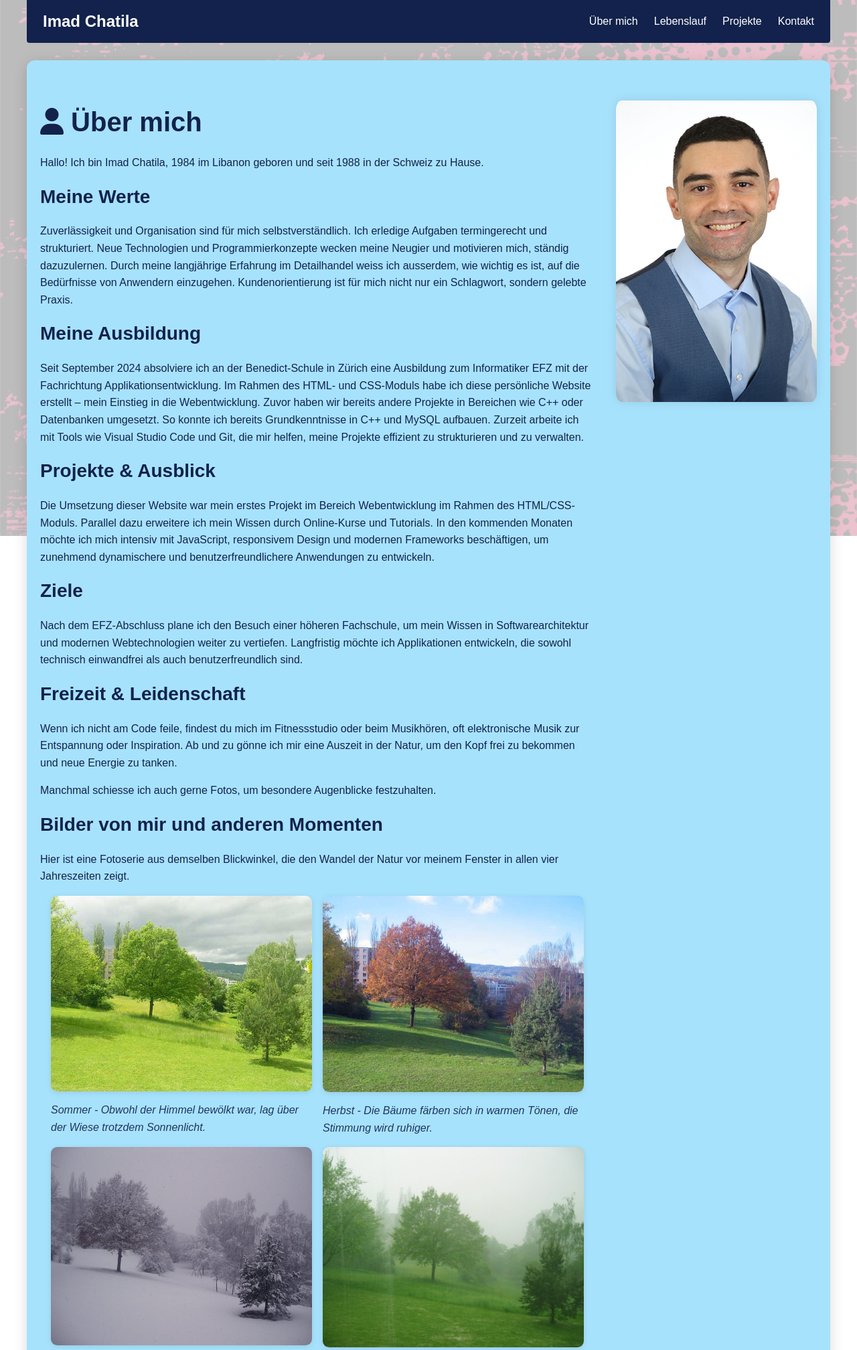
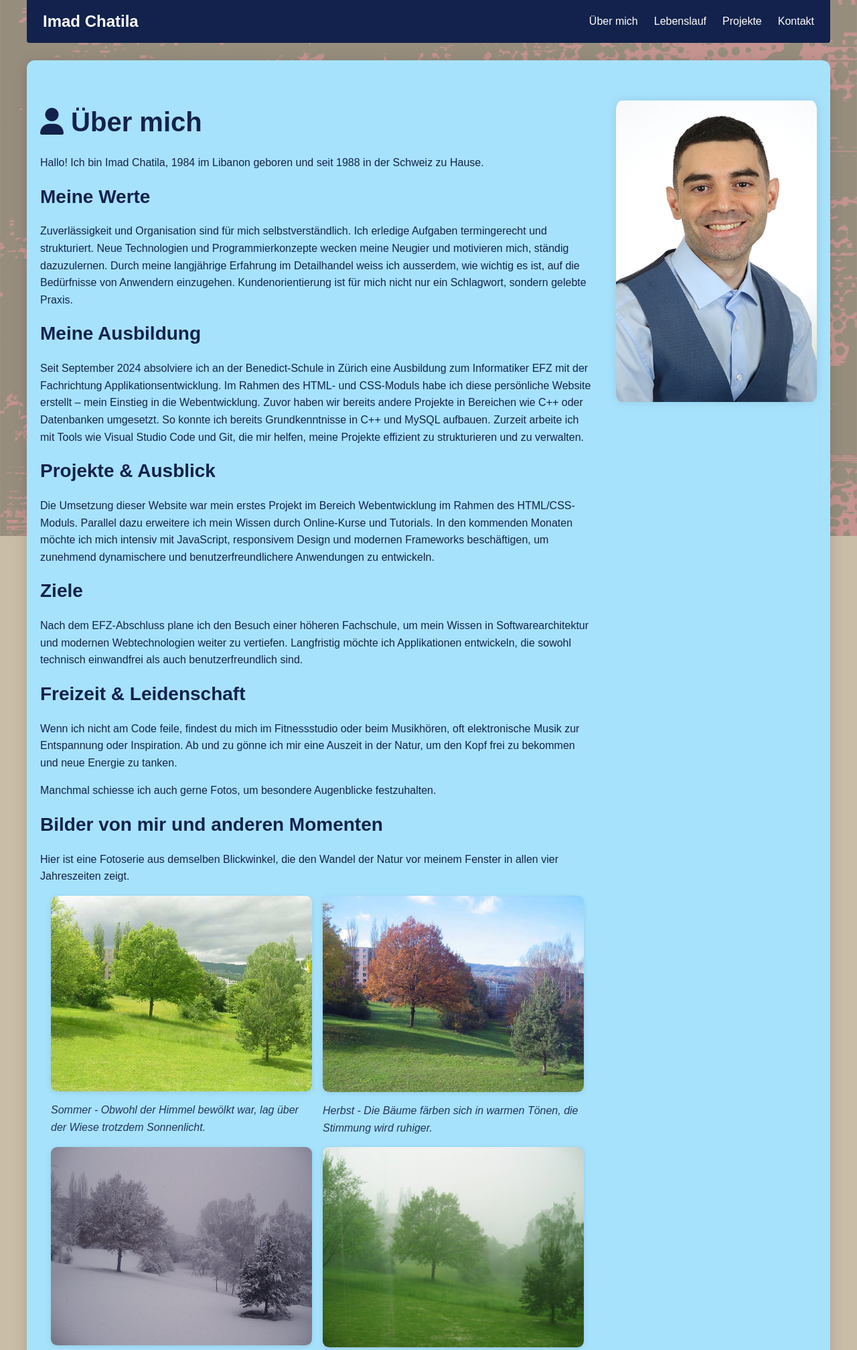
Before and after one commit to masterkreb/portfolio2, a PHP site: page / in a window 1280 px wide. Shown: the top 2015 px of the page at 67% size. Run offline with PHP 8.4, Linux system fonts and the light colour scheme; some libraries are stand-ins or nearby versions.

Commit message:
Hintergrundbild Lade-Optimierung

```diff
--- a/css/styles.css
+++ b/css/styles.css
@@ -28,7 +28,7 @@
 
 body {
     color: var(--text-color);
-   /*background-color: #c9bda7;  diese Farbe scheint durch */
+    background-color: #c9bda7; /* Fallback, bis das Hintergrundbild geladen ist */
     line-height: 1.6;
     position: relative;
 }
@@ -48,7 +48,6 @@ body::before {
     background-repeat: no-repeat;
     background-size: cover;
     background-position: center;
-    background-attachment: fixed;
     filter: grayscale(0%);
     opacity: 0.3; /* ← je kleiner, desto mehr Farbe sieht man*/
     z-index: -1;
--- a/index.php
+++ b/index.php
@@ -16,10 +16,11 @@ if (empty($_SESSION['csrf_token'])) {
     <meta charset="UTF-8">
     <meta name="viewport" content="width=device-width, initial-scale=1.0">
     <title>Imad Chatila - Portfolio</title>
+    <link rel="preload" as="image" href="./images/site/hintergrundbild_v_1.webp" type="image/webp" fetchpriority="high">
     <link rel="stylesheet" href="./css/styles.css">
     <link rel="stylesheet" href="https://cdnjs.cloudflare.com/ajax/libs/font-awesome/6.5.0/css/all.min.css">
     <link rel="icon" type="image/png" href="./images/favicons/favicon-32x32.png">
-    <script src="https://www.google.com/recaptcha/api.js?render=6LfnRQcsAAAAALioZagT869ZEeZmtc-l-5_0UUYF"></script>
+    <script src="https://www.google.com/recaptcha/api.js?render=6LfnRQcsAAAAALioZagT869ZEeZmtc-l-5_0UUYF" async defer></script>
 
 </head>
 <body>
```
